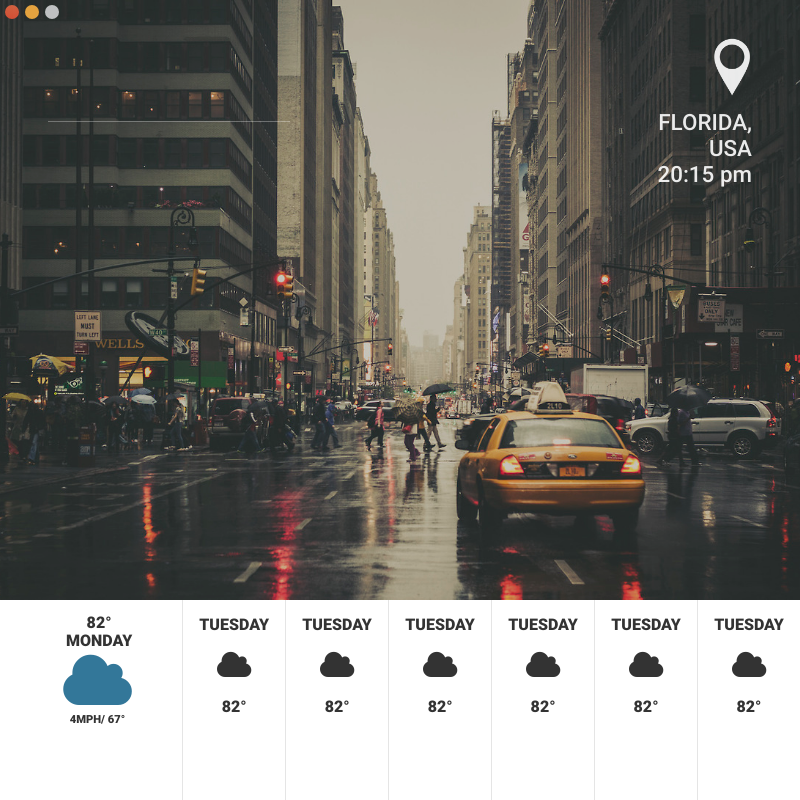
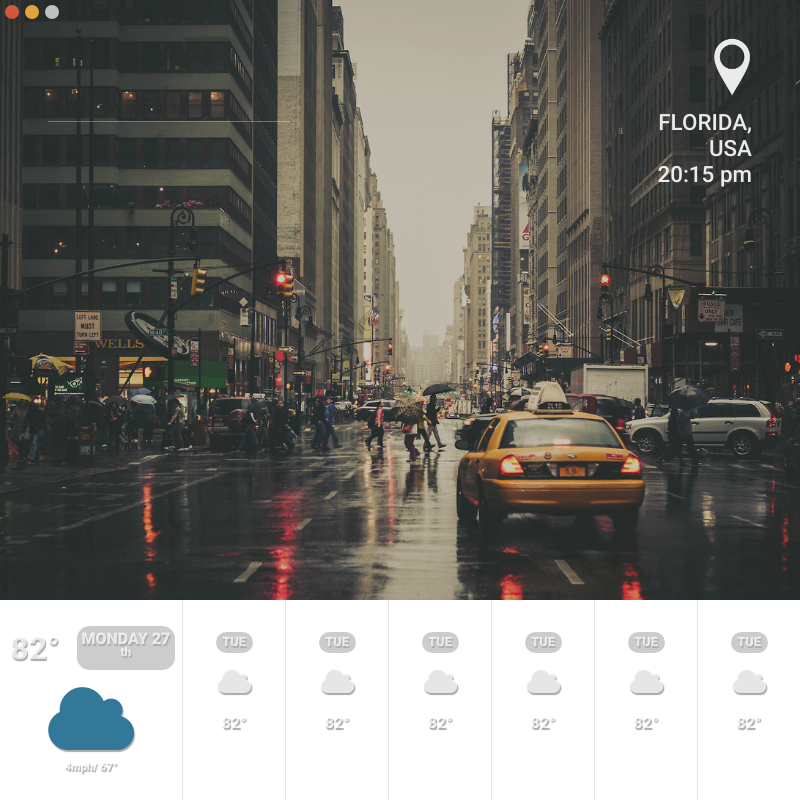
Before and after one commit to goodstemy/electron-weather-app, an Electron app: page index.html in a window 800 px wide. Drawn offline with Linux system fonts and the light colour scheme; no server answers.

Commit message:
fix width and paddings; change font-sizes; add more flexes styles

```diff
--- a/index.html
+++ b/index.html
@@ -35,42 +35,42 @@
             </header>
             <div class="weather">
                 <div class="weather-item">
-                    <div class="weather-statistics-text">
+                    <div class="weather-statistic-text">
                         <div class="weather-statistic-temperature">82&deg;</div>
-                        <div class="weather-statistic-day">Monday</div>
+                        <div class="weather-statistic-day">Monday 27<sup> th</sup></div>
                     </div>
                     <div class="weather-statistic-data">
-                        <i class="fa fa-cloud fa-4x" aria-hidden="true"></i>
+                        <i class="fa fa-cloud fa-5x weather-statistic-data-icon" aria-hidden="true"></i>
                         <div class="weather-statistic-data-text">4mph/ 67&deg;</div>
                     </div>
                 </div>
                 <div class="weather-item">
-                    <p class="weather-text-day">Tuesday</p>
+                    <p class="weather-text-day">TUE</p>
                     <i class="fa fa-cloud fa-2x" aria-hidden="true"></i>
                     <p class="weather-text-temperature">82&deg;</p>
                 </div>
                 <div class="weather-item">
-                    <p class="weather-text-day">Tuesday</p>
+                    <p class="weather-text-day">TUE</p>
                     <i class="fa fa-cloud fa-2x" aria-hidden="true"></i>
                     <p class="weather-text-temperature">82&deg;</p>
                 </div>
                 <div class="weather-item">
-                    <p class="weather-text-day">Tuesday</p>
+                    <p class="weather-text-day">TUE</p>
                     <i class="fa fa-cloud fa-2x" aria-hidden="true"></i>
                     <p class="weather-text-temperature">82&deg;</p>
                 </div>
                 <div class="weather-item">
-                    <p class="weather-text-day">Tuesday</p>
+                    <p class="weather-text-day">TUE</p>
                     <i class="fa fa-cloud fa-2x" aria-hidden="true"></i>
                     <p class="weather-text-temperature">82&deg;</p>
                 </div>
                 <div class="weather-item">
-                    <p class="weather-text-day">Tuesday</p>
+                    <p class="weather-text-day">TUE</p>
                     <i class="fa fa-cloud fa-2x" aria-hidden="true"></i>
                     <p class="weather-text-temperature">82&deg;</p>
                 </div>
                 <div class="weather-item">
-                    <p class="weather-text-day">Tuesday</p>
+                    <p class="weather-text-day">TUE</p>
                     <i class="fa fa-cloud fa-2x" aria-hidden="true"></i>
                     <p class="weather-text-temperature">82&deg;</p>
                 </div>
--- a/static/styles/style.css
+++ b/static/styles/style.css
@@ -136,8 +136,7 @@ body {
   outline: none;
   background-color: inherit;
   border-bottom: 1px solid rgba(255, 255, 255, .5);
-  transition: all .5s ease-in;
-  color: rgba(255, 255, 255, .3);
+  color: rgba(255, 255, 255, .9);
   transition: all .5s ease-in-out;
 }
 .header-input-search,
@@ -212,16 +211,19 @@ body {
 }
 
 .weather-item {
+  display: flex;
+  flex-flow: column wrap;
   width: 14%;
+
+  color: rgba(255, 255, 255, .7);
+  text-shadow: #aaa 1px 2px 1px;
   border-right: 1px solid rgba(0, 0, 0, .1);
-  padding: 0 0;
-  text-transform: uppercase;
 }
 
 .weather-item:first-child {
   width: 25%;
   display: flex;
-  padding-top: 1.5rem;
+  justify-content: center;
 }
 
 .weather-item:last-child {
@@ -229,47 +231,76 @@ body {
 }
 
 .weather-statistic-data {
-  padding-left: 1rem;
+  display: flex;
+  flex-flow: column wrap;
+  align-items: center;
 }
 
-.weather-statistics-text {
-  padding-left: 1rem;
-  padding-top: .85rem;
+.weather-statistic-text {
+  display: flex;
+  flex-flow: column wrap;
+  align-items: center;
 }
 
 .weather-statistic-temperature {
-  font-size: 2rem;
+  font-size: 5rem;
 }
 
 .weather-statistic-day {
-  font-size: 2rem;
+  width: 80%;
+
+  text-transform: uppercase;
+  border-radius: .8rem;
+  background: rgba(0, 0, 0, .2);
+  font-size: .8rem;
+  padding: .2rem;
 }
 
-.weather-statistic-data i {
+.weather-statistic-day sup {
+   text-transform: lowercase;
+}
+
+.weather-statistic-data-icon {
   width: 100%;
   color: #379;
+  padding-top: .7rem;
+}
+
+.weather-text-day {
+  width: 30%;
+  align-self: center;
+
+  border-radius: .8rem;
+  background: rgba(0, 0, 0, .2);
+  font-size: .8rem;
+  padding: .2rem;
+  margin-top: 2rem;
 }
 
 /*=================MEDIA QUERIES============*/
-@media (max-width: 1000px) {
+@media (max-width: 1100px) {
   .header-input-search {
     width: 15rem;
   }
 
-  .weather-statistic-data {
-    padding-left: .8rem;
+  .weather-statistic-text {
+    display: flex;
+    flex-flow: row nowrap;
+    align-items: center;
+    justify-content: space-around;
+  }
+
+  .weather-statistic-temperature {
+    flex-basis: 30%;
+    font-size: 2rem;
+  }
+
+  .weather-statistic-day {
+    flex-basis: 50%;
   }
 
   .weather-statistic-data-text {
     font-size: .7rem;
-  }
-
-  .weather-statistic-temperature {
-    font-size: 1rem;
-  }
-
-  .weather-statistic-day {
-    font-size: 1rem;
   }
 
   .weather-statistic-data i {
@@ -301,9 +332,11 @@ body {
   .weather {
     display: flex;
     flex-flow: row wrap;
-    min-height: 25vh;
+    justify-content: center;
     color: rgba(0, 0, 0, .8);
     text-align: center;
+    padding: 0;
+    margin: 0;
   }
 
   .weather-item {
@@ -319,8 +352,8 @@ body {
   .weather-item:first-child {
     width: 100%;
     display: flex;
-    flex-flow: row;
-    align-self: center;
+    flex-flow: row nowrap;
+    justify-content: space-around;
     padding: 1rem 0;
   }
 
@@ -329,15 +362,17 @@ body {
   }
 
   .weather-statistic-temperature {
+    font-size: 5rem;
+  }
+
+  .weather-statistic-day {
+    flex-basis: 50%;
     font-size: 2rem;
   }
 
-  .weather-statistic-day {
-    font-size: 2rem;
-  }
-
-  .weather-item i {
-    align-self: center;
+  .weather-statistic-data {
+    flex-basis: 30%;
+    padding-bottom: 1.5rem;
   }
 
   .header {
```
